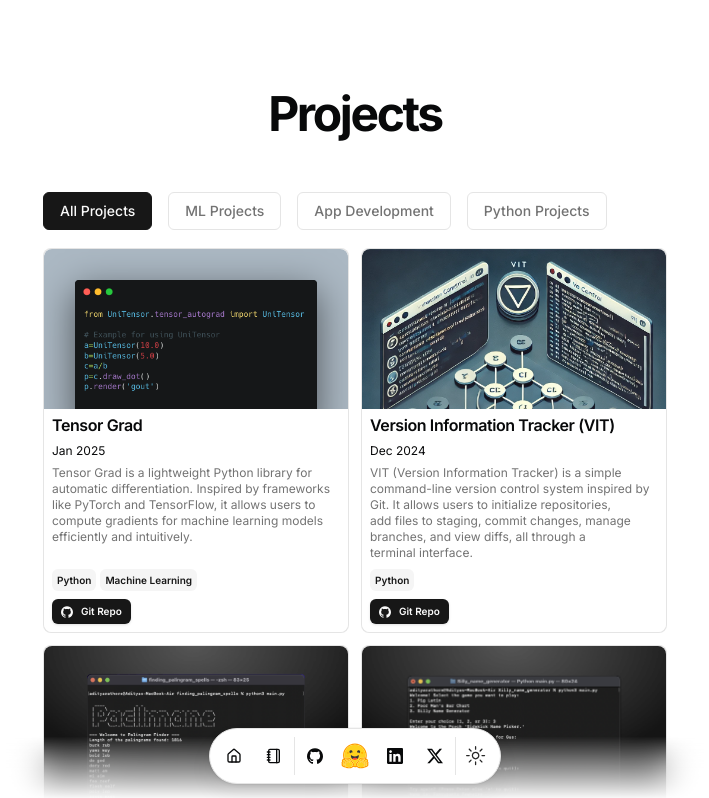
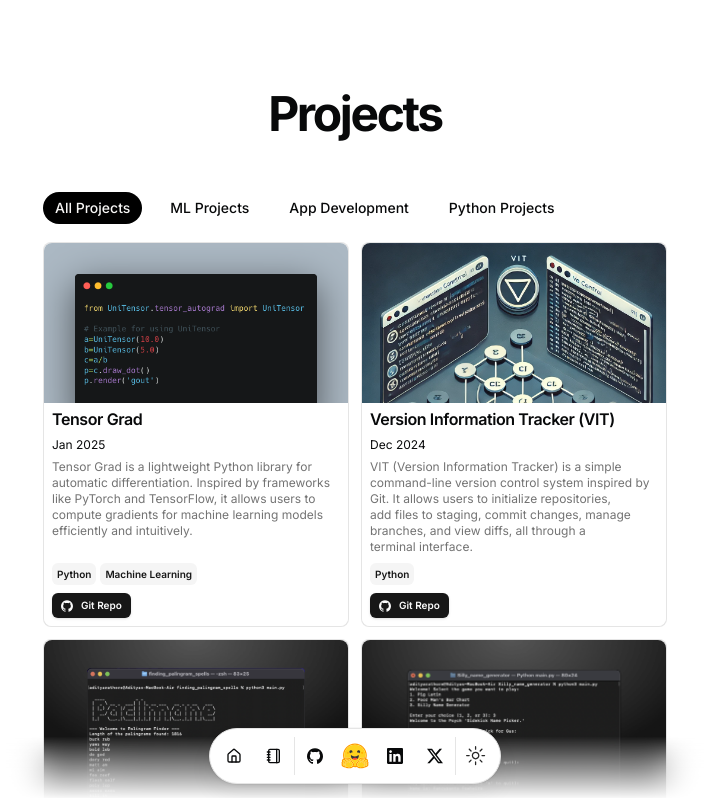
Before and after one commit to imaditya123/portfolio, a Next.js app: page /projects in a window 1280 px wide. Shown: the top 798 px of the page, without its empty margins (285-994 px from the left). Built offline with nearby package versions, Linux system fonts and the light colour scheme.

Commit message:
added project tab button animation

```diff
--- a/src/components/project-tab.tsx
+++ b/src/components/project-tab.tsx
@@ -5,7 +5,7 @@
 import BlurFadeText from "@/components/magicui/blur-fade-text";
 import { ProjectCard } from "@/components/project-card";
 import { DATA } from "@/data/resume";
-
+import { motion } from "framer-motion";
 interface ProjectTabsProps  {
   // projects: readonly ProjectProps[];
   categories: readonly string[];
@@ -24,22 +24,46 @@
   );
   return (
     <div className="space-y-6">
+           {/* <BlurFade
+          // key={category}
+          delay={BLUR_FADE_DELAY * 12 }
+        > */}
       <div className="flex items-center space-x-4">
-        {categories.map((category) => (
+
+        {categories.map((category,id) => (
+
           <button
             key={category}
-            className={cn(
-              "px-4 py-2 text-sm font-medium rounded-md border",
-              activeCategory === category
-                ? "bg-primary text-primary-foreground border-primary"
-                : "bg-background text-muted-foreground border-border hover:bg-muted"
-            )}
+            className={`${
+              activeCategory === category ? "" : " "
+            } relative rounded-full px-3 py-1.5 text-sm font-medium outline-sky-400 transition focus-visible:outline-2`}
+
+
+            // className={cn(
+            //   "px-4 py-2 text-sm font-medium rounded-md border",
+            //   activeCategory === category
+            //     ? "bg-primary text-primary-foreground border-primary"
+            //     : "bg-background text-muted-foreground border-border hover:bg-muted"
+            // )}
             onClick={() => setActiveCategory(category)}
           >
+            {activeCategory === category && (
+            <motion.span
+              layoutId="bubble"
+              className="absolute inset-0 z-10 bg-white mix-blend-difference "
+              style={{ borderRadius: 9999 }}
+              transition={{ type: "spring", bounce: 0.2, duration: 0.6 }}
+            />
+          )}
+
             {category}
           </button>
+          // </BlurFade>
         ))}
+
       </div>
+      {/* </BlurFade> */}
+
 
       <div className="grid grid-cols-1 gap-3 sm:grid-cols-2 max-w-[800px] mx-auto">
         {filteredProjects.sort((a, b) => {
--- a/src/data/resume.tsx
+++ b/src/data/resume.tsx
@@ -335,5 +335,6 @@
     "App Development",
     "Python Projects",
 
+
   ],
 } as const;
```
